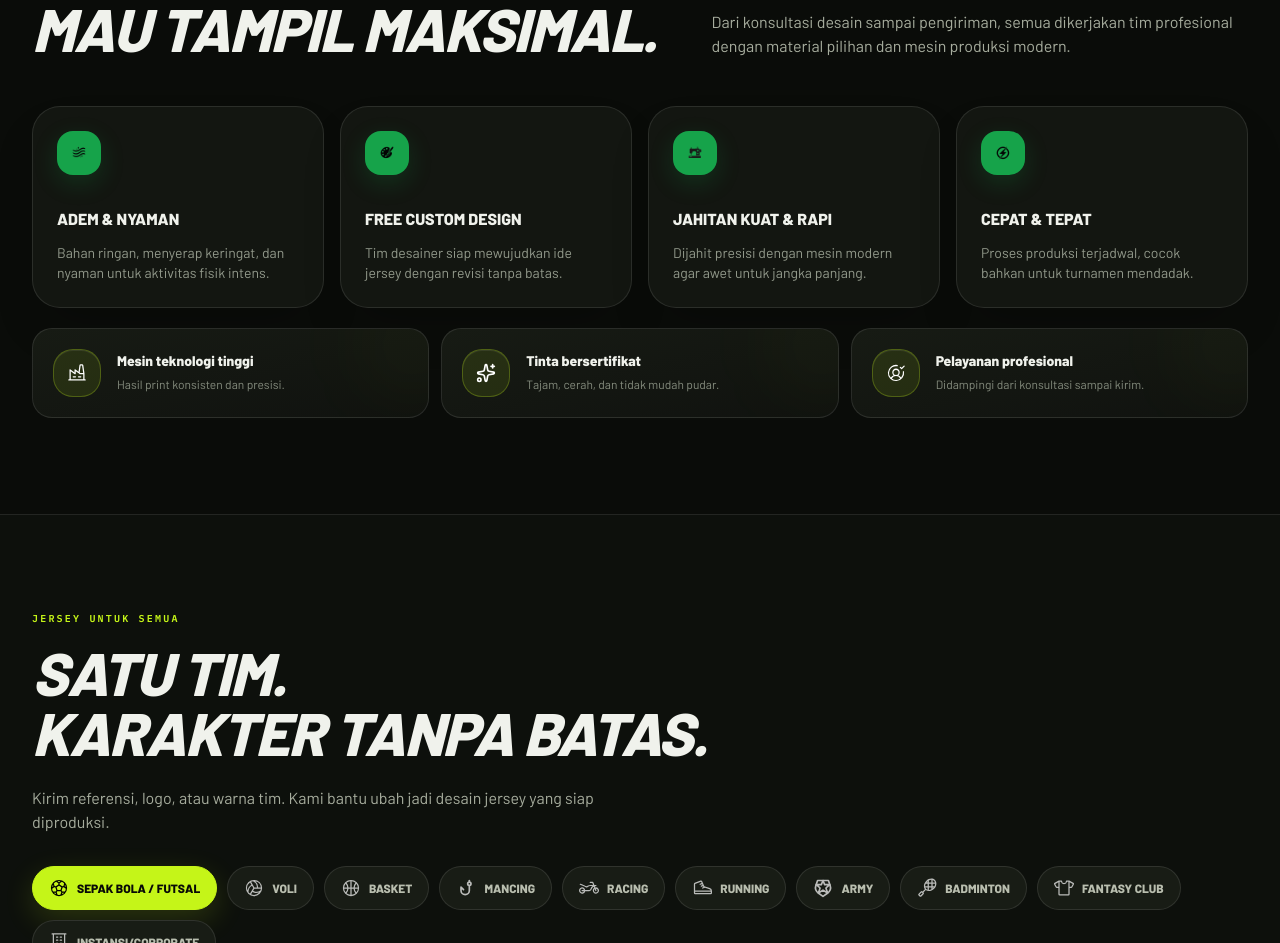
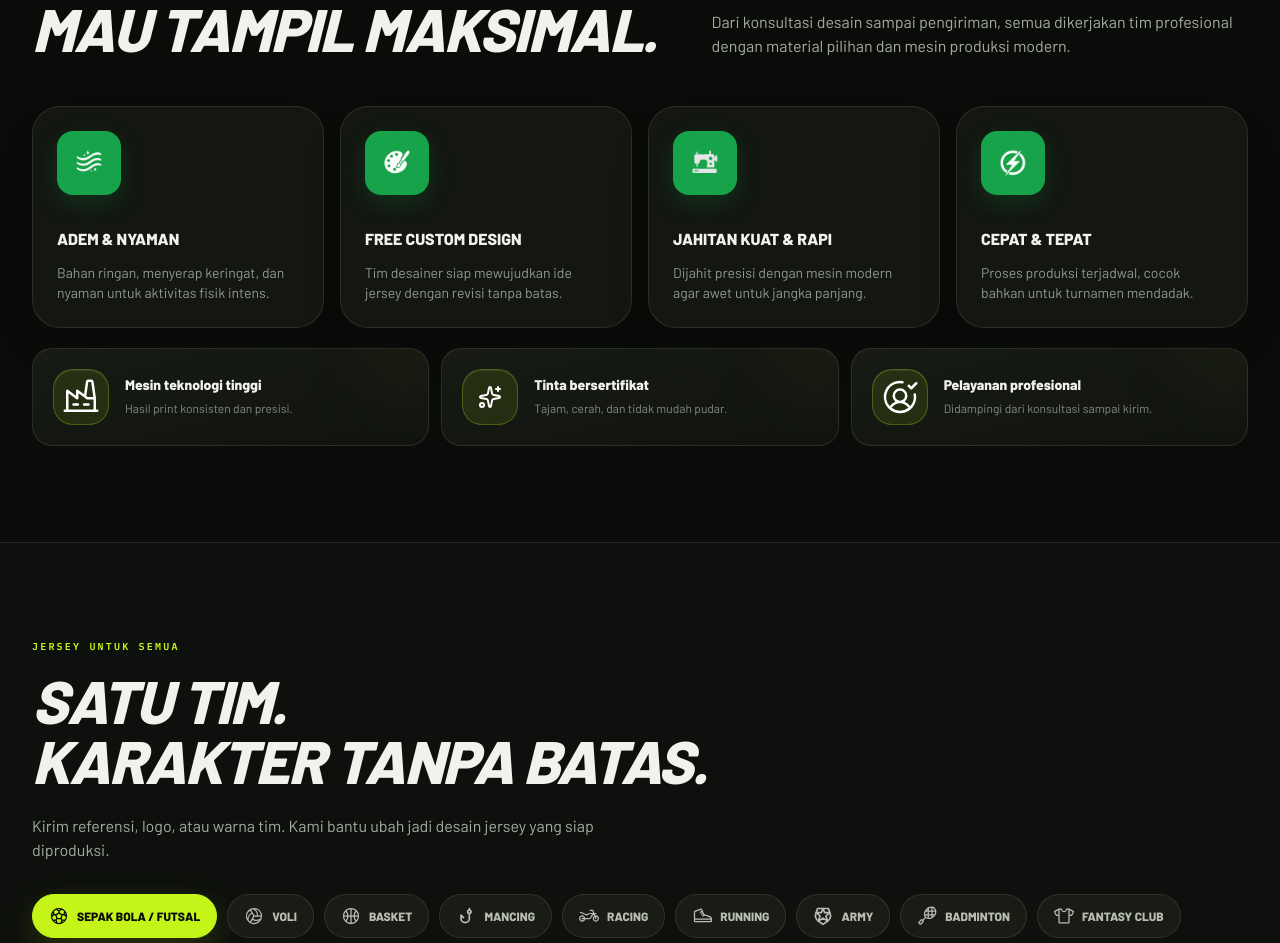
Before and after one commit to ersetdigital-sudo/tntsport, a Next.js app: page /katalog in a window 1280 px wide. Shown: the part 1100-2043 px from the top of the page. Built offline with nearby package versions, Linux system fonts and the light colour scheme; no server answers; the database is empty; a web font is replaced by a local one.

Commit message:
fix: bigger icons, no invert filter for PNG images

```diff
--- a/app/katalog/page.tsx
+++ b/app/katalog/page.tsx
@@ -347,19 +347,27 @@ function FeatureIcon({ iconName, fallbackSrc }: { iconName: string | null; fallb
   if (iconName && iconName.startsWith("http")) {
     return (
       // eslint-disable-next-line @next/next/no-img-element
-      <img src={iconName} alt="" className="h-5 w-5 object-contain sm:h-6 sm:w-6" />
+      <img src={iconName} alt="" className="h-8 w-8 object-contain sm:h-10 sm:w-10" />
     );
   }
   // If icon is a Lucide icon name
   if (iconName && LUCIDE_ICON_MAP[iconName]) {
     const Icon = LUCIDE_ICON_MAP[iconName];
-    return <Icon size={20} className="text-white" />;
+    return <Icon size={24} className="text-white" />;
   }
-  // Fallback to static SVG
+  // Fallback to static image
   if (fallbackSrc) {
-    return <Image src={fallbackSrc} alt="" width={20} height={20} className="h-4 w-4 invert sm:h-5 sm:w-5" />;
+    const isPng = fallbackSrc.endsWith(".png");
+    return (
+      // eslint-disable-next-line @next/next/no-img-element
+      <img
+        src={fallbackSrc}
+        alt=""
+        className={`h-8 w-8 object-contain sm:h-10 sm:w-10 ${isPng ? "" : "invert"}`}
+      />
+    );
   }
-  return <Sparkles size={20} className="text-white" />;
+  return <Sparkles size={24} className="text-white" />;
 }
 
 async function Keunggulan() {
@@ -396,7 +404,7 @@ async function Keunggulan() {
         <div className="grid gap-3 sm:grid-cols-2 sm:gap-4 lg:grid-cols-4">
           {featureCards.map((item, i) => (
             <article key={i} className="rounded-3xl border border-white/10 bg-[#131611] p-5 shadow-2xl shadow-black/20 transition duration-300 hover:-translate-y-1 hover:border-[#c5f518]/35 sm:p-6">
-              <div className="mb-6 flex h-10 w-10 items-center justify-center rounded-xl bg-[#16a34a] shadow-[0_8px_24px_rgba(22,163,74,.2)] sm:mb-8 sm:h-11 sm:w-11">
+              <div className="mb-6 flex h-14 w-14 items-center justify-center rounded-xl bg-[#16a34a] shadow-[0_8px_24px_rgba(22,163,74,.2)] sm:mb-8 sm:h-16 sm:w-16">
                 <FeatureIcon iconName={item.icon} fallbackSrc={KEUNGGULAN[i]?.icon} />
               </div>
               <h3 className="text-sm font-black uppercase text-[#f0f2ec] sm:text-base">{item.title}</h3>
@@ -413,7 +421,7 @@ async function Keunggulan() {
             <div key={i} className="group relative overflow-hidden rounded-2xl border border-white/10 bg-gradient-to-br from-[#171b14] to-[#10120f] p-5 transition duration-300 hover:-translate-y-1 hover:border-[#c5f518]/35">
               <div className="absolute -right-8 -top-8 h-24 w-24 rounded-full bg-[#c5f518]/[.04] blur-2xl transition group-hover:bg-[#c5f518]/10" />
               <div className="relative flex items-center gap-4">
-                <div className="flex h-12 w-12 shrink-0 items-center justify-center rounded-2xl border border-[#c5f518]/25 bg-[#c5f518]/10 shadow-[inset_0_1px_0_rgba(255,255,255,.08)]">
+                <div className="flex h-14 w-14 shrink-0 items-center justify-center rounded-2xl border border-[#c5f518]/25 bg-[#c5f518]/10 shadow-[inset_0_1px_0_rgba(255,255,255,.08)]">
                   <FeatureIcon iconName={item.icon} fallbackSrc={fallbackIcon} />
                 </div>
                 <div>
```
